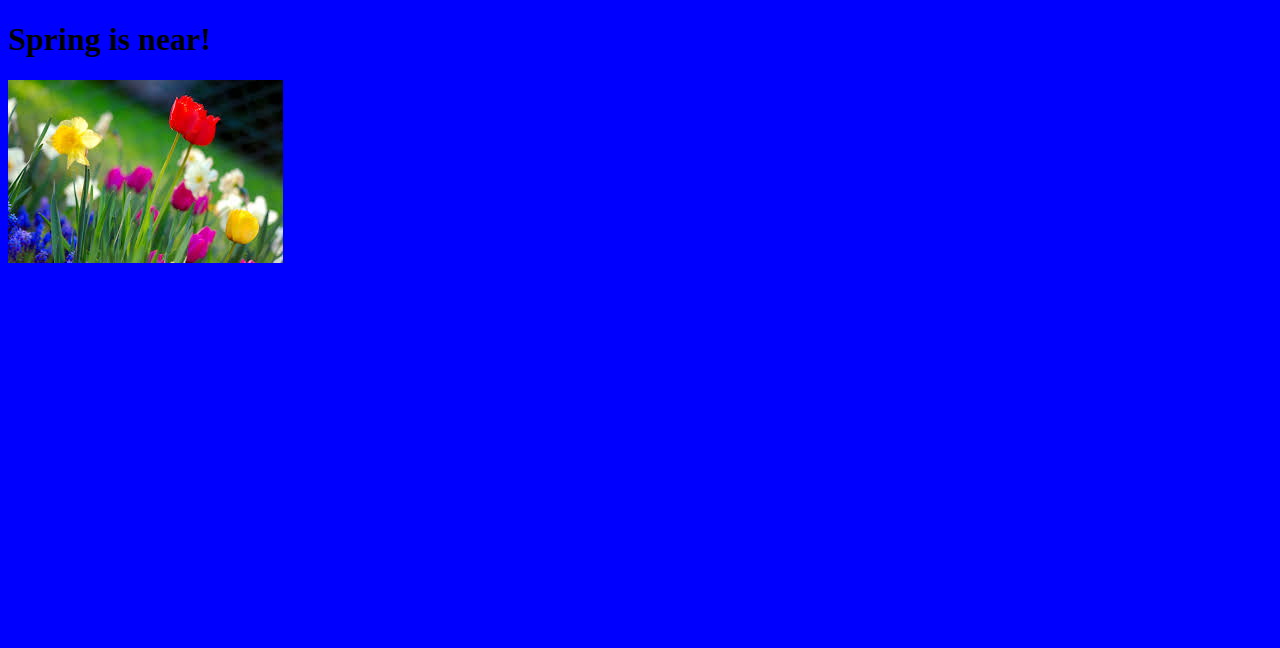
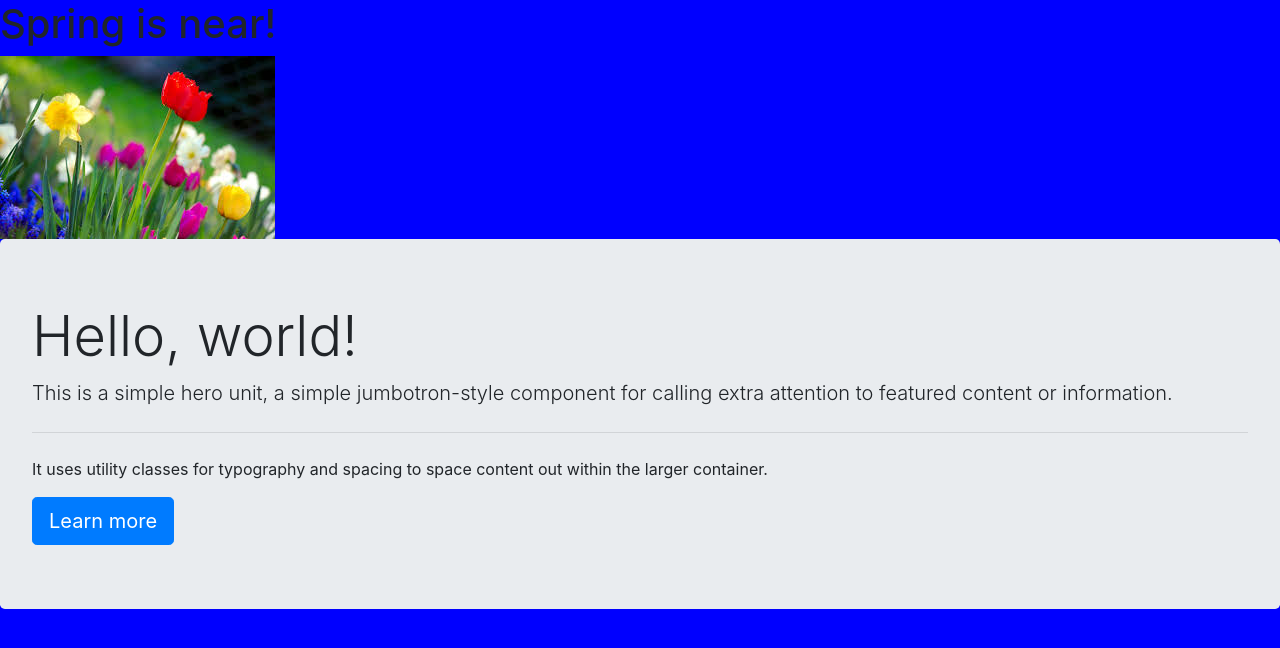
Before and after one commit to jmsn9217/Spring, a plain HTML site: page index.html in a window 1280 px wide. Drawn offline with nearby package versions, Linux system fonts and the light colour scheme.

Commit message:
Added Bootstrap

```diff
--- a/index.html
+++ b/index.html
@@ -2,11 +2,24 @@
 <html lang="en" dir="ltr">
   <head>
     <meta charset="utf-8">
+    <link rel="stylesheet" href="https://stackpath.bootstrapcdn.com/bootstrap/4.5.0/css/bootstrap.min.css" integrity="sha384-9aIt2nRpC12Uk9gS9baDl411NQApFmC26EwAOH8WgZl5MYYxFfc+NcPb1dKGj7Sk" crossorigin="anonymous">
     <link rel="stylesheet" href="styles.css">
     <title>Git Practice</title>
   </head>
   <body>
     <h1>Spring is near!</h1>
     <img src="spring.jpg" alt="spring flowers">
+
+    <div class="jumbotron">
+      <h1 class="display-4">Hello, world!</h1>
+      <p class="lead">This is a simple hero unit, a simple jumbotron-style component for calling extra attention to featured content or information.</p>
+      <hr class="my-4">
+      <p>It uses utility classes for typography and spacing to space content out within the larger container.</p>
+      <a class="btn btn-primary btn-lg" href="#" role="button">Learn more</a>
+    </div>
+
+    <script src="https://code.jquery.com/jquery-3.5.1.slim.min.js" integrity="sha384-DfXdz2htPH0lsSSs5nCTpuj/zy4C+OGpamoFVy38MVBnE+IbbVYUew+OrCXaRkfj" crossorigin="anonymous"></script>
+    <script src="https://cdn.jsdelivr.net/npm/popper.js@1.16.0/dist/umd/popper.min.js" integrity="sha384-Q6E9RHvbIyZFJoft+2mJbHaEWldlvI9IOYy5n3zV9zzTtmI3UksdQRVvoxMfooAo" crossorigin="anonymous"></script>
+    <script src="https://stackpath.bootstrapcdn.com/bootstrap/4.5.0/js/bootstrap.min.js" integrity="sha384-OgVRvuATP1z7JjHLkuOU7Xw704+h835Lr+6QL9UvYjZE3Ipu6Tp75j7Bh/kR0JKI" crossorigin="anonymous"></script>
   </body>
 </html>
```
